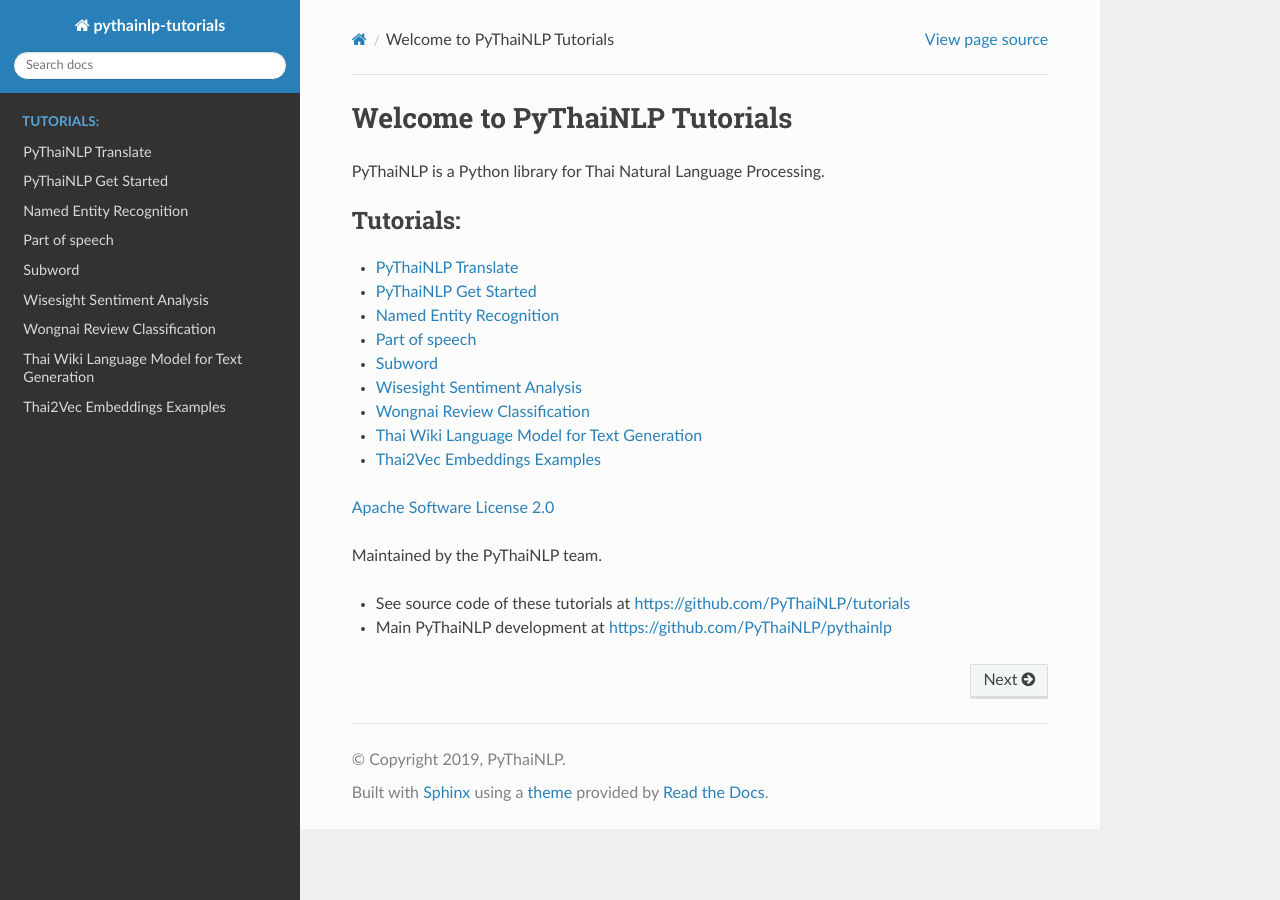
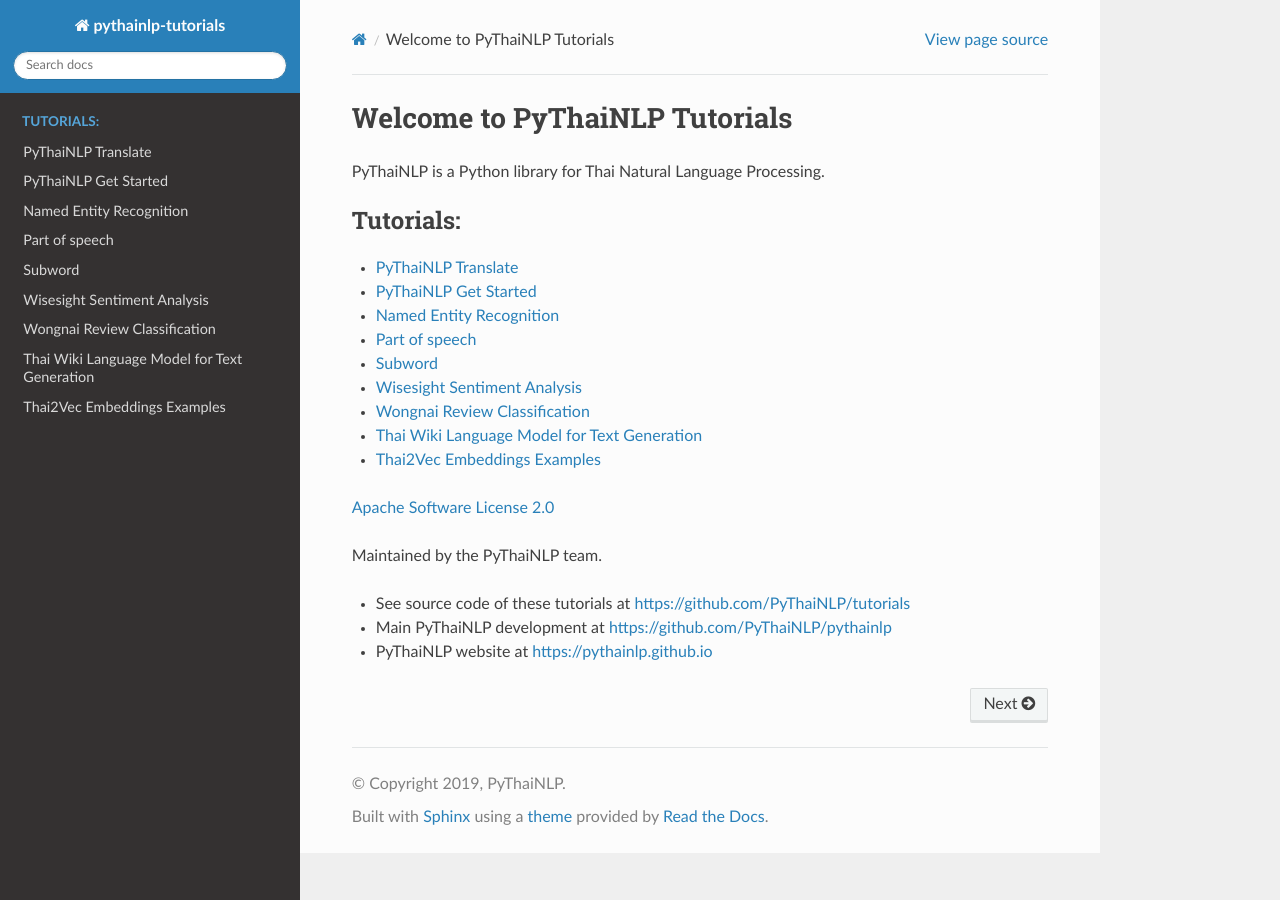
Before and after one commit to PyThaiNLP/tutorials, a Sphinx documentation site: the page built from source/index.rst, in a window 1280 px wide. Built offline with Sphinx 7.4.7 and the Read the Docs theme 2.0.0, drawn with Linux system fonts in a browser that asks for light colours.

Commit message:
Add PyThaiNLP website

```diff
--- a/source/index.rst
+++ b/source/index.rst
@@ -20,3 +20,4 @@
 
 * See source code of these tutorials at https://github.com/PyThaiNLP/tutorials
 * Main PyThaiNLP development at https://github.com/PyThaiNLP/pythainlp
+* PyThaiNLP website at https://pythainlp.github.io
```
